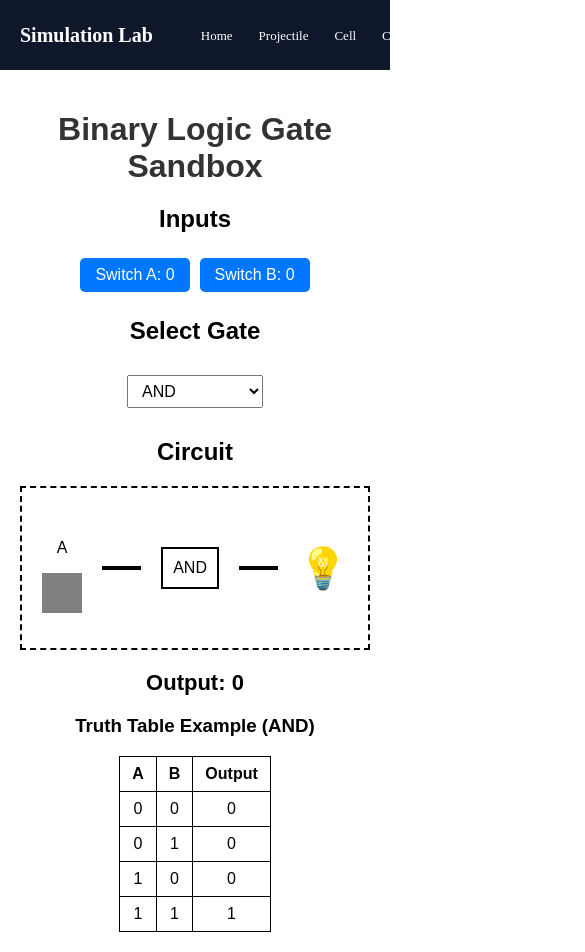
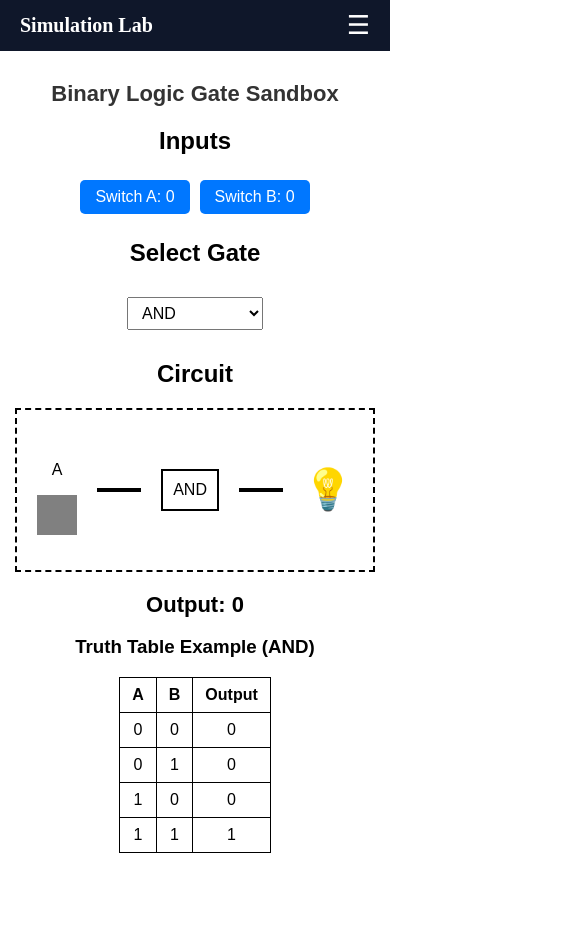
Before and after one commit to JensiWebCraft/Stimulation-, a React (Vite) app: page /logic in a window 390 px wide. Shown: the top 952 px of the page, 585 px wide, since content can reach past the window. After the commit the page ends 868 px from the top, so only its background shows below. Built offline with nearby package versions, Linux system fonts and the light colour scheme.

Commit message:
responsive

```diff
--- a/src/components/Navbar.css
+++ b/src/components/Navbar.css
@@ -2,15 +2,11 @@
   display:flex;
   justify-content:space-between;
   align-items:center;
-
   background:#0f172a;
   color:white;
-
   padding:10px 20px;
-
   position:sticky;
   top:0;
-  z-index:1000;
 }
 
 /* Logo */
@@ -18,45 +14,62 @@
 .logo{
   font-size:20px;
   font-weight:bold;
-  white-space:nowrap;
-}
-
-/* Nav container */
-
-.nav-links{
-  display:flex;
-  align-items:center;
-
-  gap:10px;
-
-  list-style:none;
-
-  flex-wrap:nowrap;   /* prevent line break */
 }
 
 /* Links */
 
+.nav-links{
+  display:flex;
+  gap:12px;
+  list-style:none;
+}
+
 .nav-links a{
-
   text-decoration:none;
   color:white;
-
   font-size:13px;
   padding:5px 8px;
-
   border-radius:5px;
-
-  white-space:nowrap;  /* keep text in one line */
-
-  transition:0.3s;
 }
 
 .nav-links a:hover{
   background:#2563eb;
 }
 
-/* Active page */
-
 .nav-links a.active{
   background:#22c55e;
 }
+
+/* Toggle icon */
+
+.menu-icon{
+  display:none;
+  font-size:26px;
+  cursor:pointer;
+}
+
+/* MOBILE */
+
+@media (max-width:900px){
+
+  .menu-icon{
+    display:block;
+  }
+
+  .nav-links{
+    position:absolute;
+    top:60px;
+    right:0;
+    background:#0f172a;
+    flex-direction:column;
+    width:220px;
+    padding:20px;
+    gap:15px;
+    display:none;
+  }
+
+  .nav-links.active{
+    display:flex;
+  }
+
+}
--- a/src/components/Navbar.jsx
+++ b/src/components/Navbar.jsx
@@ -1,13 +1,24 @@
 import { NavLink } from "react-router-dom";
+import { useState } from "react";
 import "./Navbar.css";
 
 function Navbar() {
+
+  const [menuOpen, setMenuOpen] = useState(false);
+
   return (
     <nav className="navbar">
 
       <div className="logo">Simulation Lab</div>
 
-      <ul className="nav-links">
+      <div
+        className="menu-icon"
+        onClick={() => setMenuOpen(!menuOpen)}
+      >
+        ☰
+      </div>
+
+      <ul className={`nav-links ${menuOpen ? "active" : ""}`}>
 
         <li><NavLink to="/">Home</NavLink></li>
         <li><NavLink to="/projectile">Projectile</NavLink></li>
--- /dev/null
+++ b/src/pages/SolarSystem.css
@@ -0,0 +1,66 @@
+.container{
+  text-align:center;
+  padding:20px;
+  font-family:Arial, sans-serif;
+}
+
+.title{
+  font-size:32px;
+  margin-bottom:20px;
+}
+
+.canvas{
+  border:2px solid black;
+  width:100%;
+  max-width:700px;
+  height:auto;
+}
+
+.slider{
+  width:250px;
+  margin-top:10px;
+}
+
+.speed-text{
+  font-size:18px;
+}
+
+.planet-info{
+  margin-top:20px;
+}
+
+/* Tablet */
+
+@media (max-width:768px){
+
+  .title{
+    font-size:26px;
+  }
+
+  .slider{
+    width:200px;
+  }
+
+}
+
+/* Mobile */
+
+@media (max-width:480px){
+
+  .container{
+    padding:15px;
+  }
+
+  .title{
+    font-size:22px;
+  }
+
+  .slider{
+    width:180px;
+  }
+
+  .speed-text{
+    font-size:16px;
+  }
+
+}
--- a/src/pages/SolarSystem.jsx
+++ b/src/pages/SolarSystem.jsx
@@ -1,4 +1,5 @@
 import React, { useRef, useEffect, useState } from "react";
+import "./SolarSystem.css";
 
 function SolarSystem() {
 
@@ -40,7 +41,7 @@ function SolarSystem() {
         const x = centerX + Math.cos(angles.current[i]) * planet.distance;
         const y = centerY + Math.sin(angles.current[i]) * planet.distance;
 
-        // Orbit path
+        // Orbit
         ctx.beginPath();
         ctx.arc(centerX, centerY, planet.distance, 0, Math.PI * 2);
         ctx.strokeStyle = "#ccc";
@@ -85,16 +86,16 @@ function SolarSystem() {
 
   return (
 
-    <div style={{ textAlign: "center", padding: "20px" }}>
+    <div className="container">
 
-      <h1>Solar System Scale Explorer</h1>
+      <h1 className="title">Solar System Scale Explorer</h1>
 
       <canvas
         ref={canvasRef}
         width={700}
         height={400}
         onClick={handleClick}
-        style={{ border: "2px solid black" }}
+        className="canvas"
       />
 
       <h2>Time Warp</h2>
@@ -104,14 +105,17 @@ function SolarSystem() {
         min="1"
         max="10"
         value={speed}
+        className="slider"
         onChange={(e) => setSpeed(Number(e.target.value))}
       />
 
-      <p>Speed Multiplier: {speed}x</p>
+      <p className="speed-text">
+        Speed Multiplier: {speed}x
+      </p>
 
       {selected && (
 
-        <div style={{ marginTop: "20px" }}>
+        <div className="planet-info">
 
           <h2>{selected.name}</h2>
 
--- a/src/pages/SupplyDemand.css
+++ b/src/pages/SupplyDemand.css
@@ -4,31 +4,45 @@
   font-family: Arial, sans-serif;
 }
 
+/* Title */
+
 .title {
   font-size: 32px;
   margin-bottom: 20px;
 }
+
+/* Section */
 
 .section-title {
   margin-top: 20px;
   font-size: 22px;
 }
 
+/* Slider */
+
 .slider {
-  width: 300px;
+  width: 100%;
+  max-width: 300px;
   margin-top: 10px;
 }
+
+/* Text values */
 
 .value-text {
   font-size: 18px;
   margin-top: 5px;
 }
 
+/* Chart */
+
 .chart-container {
-  width: 600px;
+  width: 100%;
+  max-width: 600px;
   margin: auto;
   margin-top: 20px;
 }
+
+/* Price */
 
 .price {
   margin-top: 20px;
@@ -36,12 +50,72 @@
   font-weight: bold;
 }
 
+/* Icon */
+
 .icon {
   font-size: 50px;
   margin-top: 10px;
 }
 
+/* Info text */
+
 .info-text {
   margin-top: 10px;
   font-size: 16px;
 }
+
+/* Tablet */
+
+@media (max-width:768px){
+
+  .title{
+    font-size:26px;
+  }
+
+  .section-title{
+    font-size:20px;
+  }
+
+  .value-text{
+    font-size:16px;
+  }
+
+  .price{
+    font-size:20px;
+  }
+
+}
+
+/* Mobile */
+
+@media (max-width:480px){
+
+  .container{
+    padding:15px;
+  }
+
+  .title{
+    font-size:22px;
+  }
+
+  .section-title{
+    font-size:18px;
+  }
+
+  .value-text{
+    font-size:15px;
+  }
+
+  .price{
+    font-size:18px;
+  }
+
+  .icon{
+    font-size:40px;
+  }
+
+  .info-text{
+    font-size:14px;
+  }
+
+}
--- a/src/pages/TriangleMaker.css
+++ b/src/pages/TriangleMaker.css
@@ -4,21 +4,33 @@
   font-family: Arial, sans-serif;
 }
 
+/* Title */
+
 .title {
   font-size: 32px;
   margin-bottom: 20px;
 }
 
+/* Canvas */
+
 .canvas {
   border: 2px solid black;
   cursor: pointer;
   margin-top: 10px;
+
+  width: 100%;
+  max-width: 600px;
+  height: auto;
 }
+
+/* Result box */
 
 .result-box {
   margin-top: 20px;
   font-size: 18px;
 }
+
+/* Angle sum */
 
 .angle-sum {
   margin-top: 10px;
@@ -26,3 +38,47 @@
   font-weight: bold;
   color: #0077ff;
 }
+
+/* Tablet */
+
+@media (max-width:768px){
+
+  .title{
+    font-size:26px;
+  }
+
+  .result-box{
+    font-size:16px;
+  }
+
+  .angle-sum{
+    font-size:18px;
+  }
+
+}
+
+/* Mobile */
+
+@media (max-width:480px){
+
+  .container{
+    padding:15px;
+  }
+
+  .title{
+    font-size:22px;
+  }
+
+  .result-box{
+    font-size:15px;
+  }
+
+  .angle-sum{
+    font-size:16px;
+  }
+
+  .canvas{
+    max-width:100%;
+  }
+
+}
```
